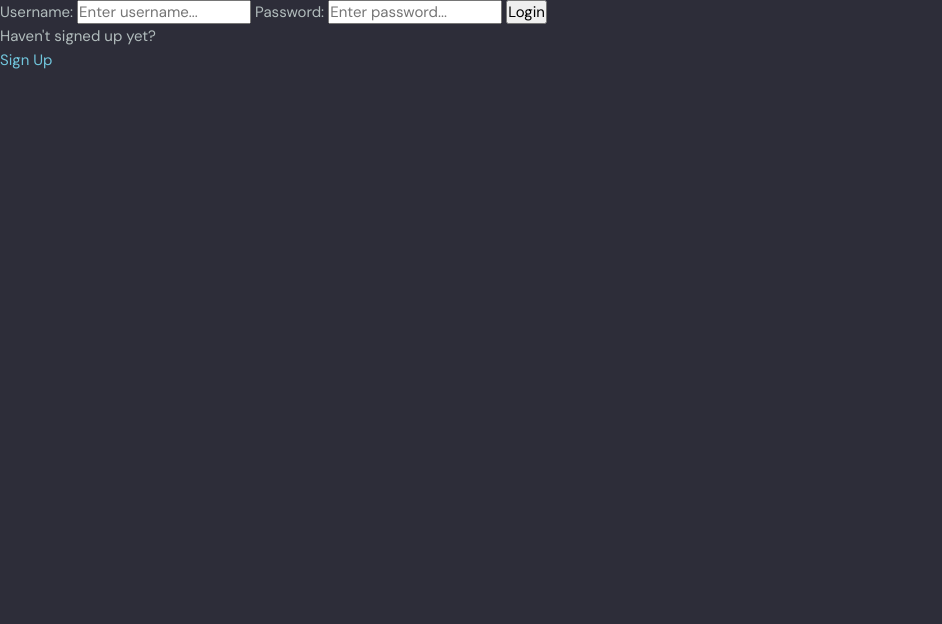
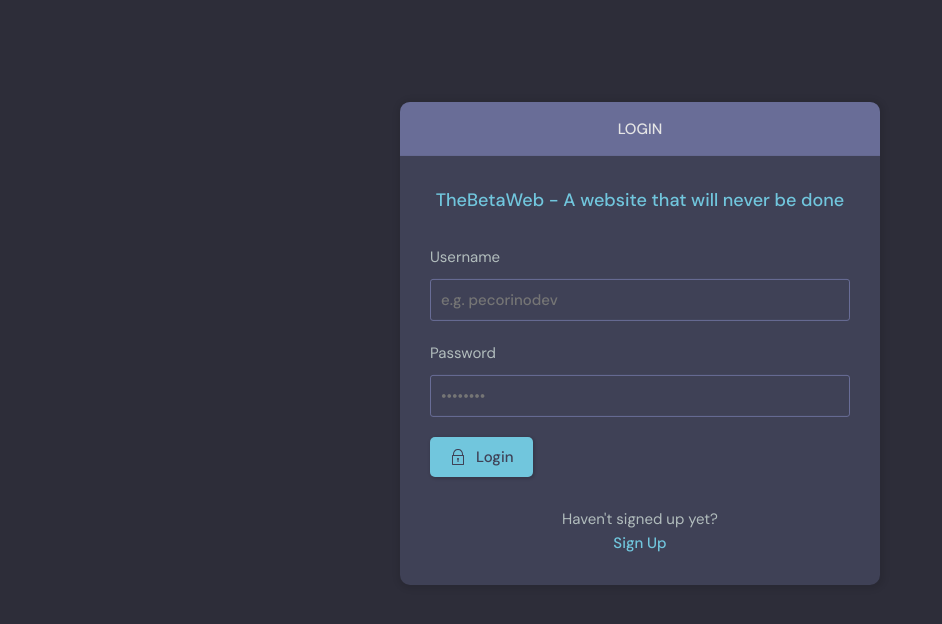
Before and after one commit to edgarcnp/TheBetaWeb, a Django app: page /login/ in a window 1280 px wide. Shown: the part 76-700 px from the top of the page, without its empty margins (0-942 px from the left). Run offline with Django 4.2, Linux system fonts and the light colour scheme.

Commit message:
installed login_register theme

```diff
--- a/base/templates/base/login_register.html
+++ b/base/templates/base/login_register.html
@@ -2,40 +2,108 @@
 {% extends 'main.html' %}
 
 {% block content %}
+    <main class="auth layout">
+        {% if page == "login" %}
+            <div class="container">
+                <div class="layout__box">
+                    <div class="layout__boxHeader">
+                        <div class="layout__boxTitle">
+                            <h3>Login</h3>
+                        </div>
+                    </div>
+                    <div class="layout__body">
+                        <h2 class="auth__tagline">TheBetaWeb - A website that will never be done</h2>
 
-    {% if page == "login" %}
+                        <form class="form" action="" method="POST">
+                            {% csrf_token %}
+                            <div class="form__group form__group">
+                                <label for="room_name">Username</label>
+                                <input id="username" name="username" type="text" placeholder="e.g. pecorinodev" />
+                            </div>
+                            <div class="form__group">
+                                <label for="password">Password</label>
+                                <input
+                                        id="password"
+                                        name="password"
+                                        type="password"
+                                        placeholder="&bull;&bull;&bull;&bull;&bull;&bull;&bull;&bull;"
+                                />
+                            </div>
 
-        <div>
-            <form method="POST" action="">
-                {% csrf_token %}
+                            <button class="btn btn--main" type="submit">
+                                <svg
+                                        xmlns="http://www.w3.org/2000/svg"
+                                        width="32"
+                                        height="32"
+                                        viewBox="0 0 32 32"
+                                >
+                                    <title>lock</title>
+                                    <path
+                                            d="M27 12h-1v-2c0-5.514-4.486-10-10-10s-10 4.486-10 10v2h-1c-0.553 0-1 0.447-1 1v18c0 0.553 0.447 1 1 1h22c0.553 0 1-0.447 1-1v-18c0-0.553-0.447-1-1-1zM8 10c0-4.411 3.589-8 8-8s8 3.589 8 8v2h-16v-2zM26 30h-20v-16h20v16z"
+                                    ></path>
+                                    <path
+                                            d="M15 21.694v4.306h2v-4.306c0.587-0.348 1-0.961 1-1.694 0-1.105-0.895-2-2-2s-2 0.895-2 2c0 0.732 0.413 1.345 1 1.694z"
+                                    ></path>
+                                </svg>
 
-                <label>Username:
-                    <input type="text" name="username" placeholder="Enter username...">
-                </label>
+                                Login
+                            </button>
+                        </form>
 
-                <label>Password:
-                    <input type="password" name="password" placeholder="Enter password...">
-                </label>
+                        <div class="auth__action">
+                            <p>Haven't signed up yet?</p>
+                            <a href="{% url 'register' %}" class="btn btn--link">Sign Up</a>
+                        </div>
+                    </div>
+                </div>
+            </div>
+        {% else %}
+            <div class="container">
+                <div class="layout__box">
+                    <div class="layout__boxHeader">
+                        <div class="layout__boxTitle">
+                            <h3>Register</h3>
+                        </div>
+                    </div>
+                    <div class="layout__body">
+                        <h2 class="auth__tagline">TheBetaWeb - A website that will never be done</h2>
 
-                <input type="submit" value="Login">
-            </form>
-            <p>Haven't signed up yet?</p>
-            <a href="{% url 'register' %}">Sign Up</a>
-        </div>
+                        <form class="form" action="" method="POST">
+                            {% csrf_token %}
 
-    {% else %}
+                            {% for field in form %}
+                                <div class="form__group form__group">
+                                    <label for="room_name">{{ field.label }}</label>
+                                    {{ field }}
+                                </div>
+                            {% endfor %}
+                            <button class="btn btn--main" type="submit">
+                                <svg
+                                        xmlns="http://www.w3.org/2000/svg"
+                                        width="32"
+                                        height="32"
+                                        viewBox="0 0 32 32"
+                                >
+                                    <title>lock</title>
+                                    <path
+                                            d="M27 12h-1v-2c0-5.514-4.486-10-10-10s-10 4.486-10 10v2h-1c-0.553 0-1 0.447-1 1v18c0 0.553 0.447 1 1 1h22c0.553 0 1-0.447 1-1v-18c0-0.553-0.447-1-1-1zM8 10c0-4.411 3.589-8 8-8s8 3.589 8 8v2h-16v-2zM26 30h-20v-16h20v16z"
+                                    ></path>
+                                    <path
+                                            d="M15 21.694v4.306h2v-4.306c0.587-0.348 1-0.961 1-1.694 0-1.105-0.895-2-2-2s-2 0.895-2 2c0 0.732 0.413 1.345 1 1.694z"
+                                    ></path>
+                                </svg>
 
-        <div>
-            <form method="POST" action="">
-                {% csrf_token %}
+                                Register
+                            </button>
+                        </form>
 
-                {{ form.as_p }}
-                <input type="submit" value="Register">
-            </form>
-            <p>Already signed up yet?</p>
-            <a href="{% url 'login' %}">Login</a>
-        </div>
-
-    {% endif %}
-
+                        <div class="auth__action">
+                            <p>Already signed up yet?</p>
+                            <a href="{% url 'login' %}" class="btn btn--link">Sign Up</a>
+                        </div>
+                    </div>
+                </div>
+            </div>
+        {% endif %}
+    </main>
 {% endblock content %}
```
Also changed, not shown: base/templates/base/login_register_old.html (added, +41 -0 lines), db.sqlite3.
